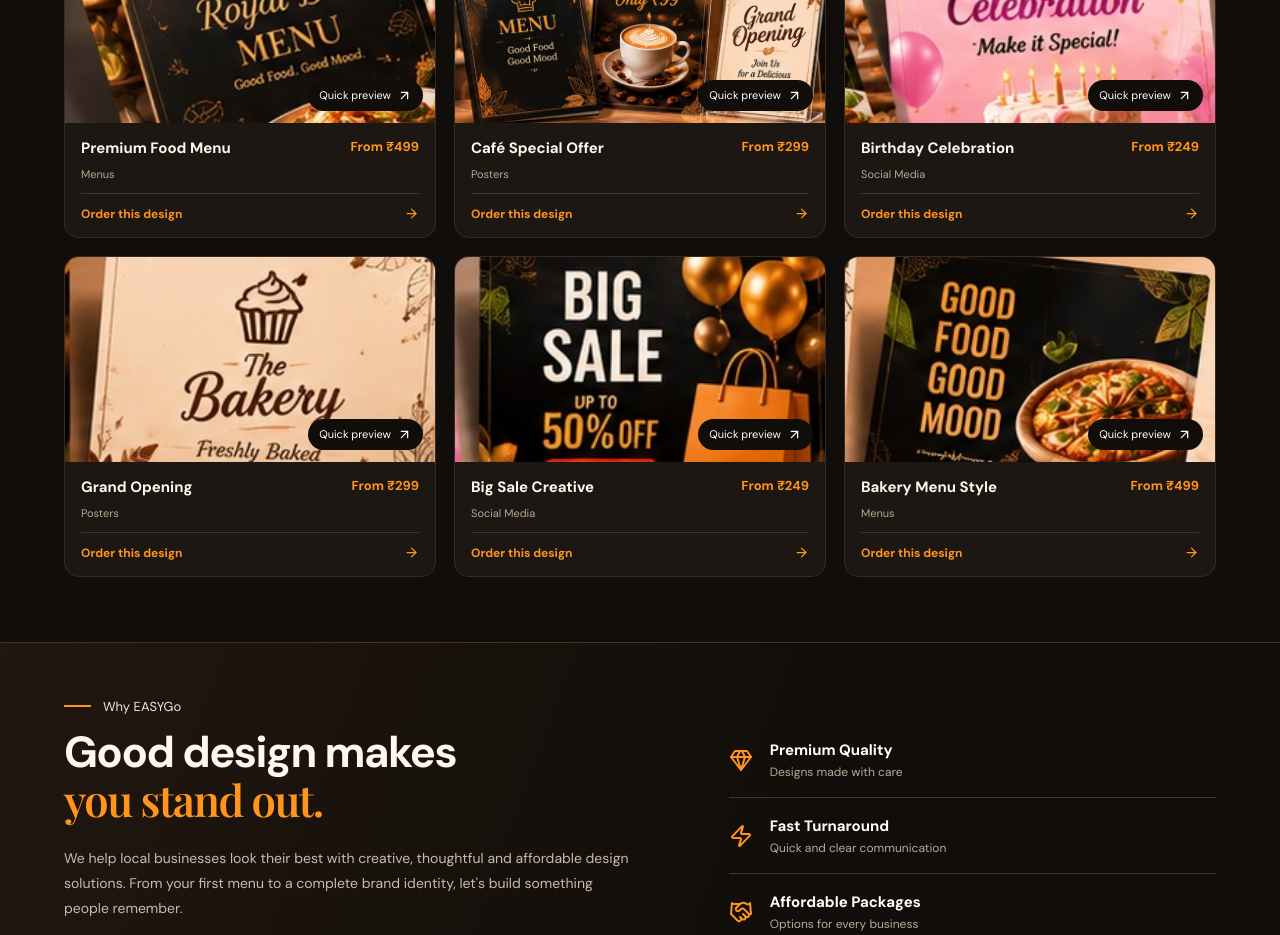
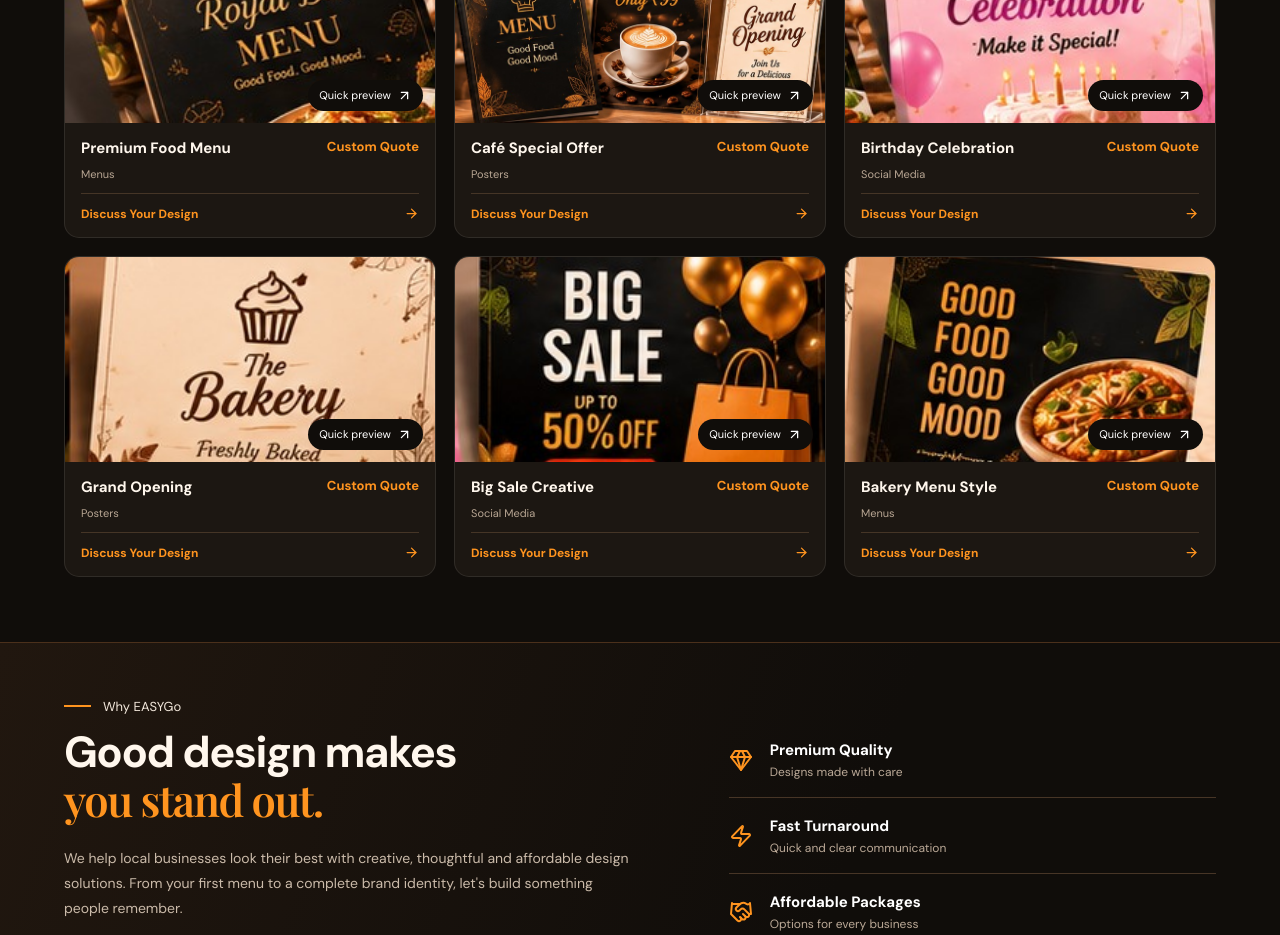
Before and after one commit to VanshitTiwari/easygo-creative-studio, a React (Vite) app: page / in a window 1280 px wide. Shown: the part 1380-2315 px from the top of the page. Built offline with nearby package versions, Linux system fonts and the light colour scheme; a web font is replaced by a local one.

Commit message:
Remove fixed template pricing

```diff
--- a/src/App.jsx
+++ b/src/App.jsx
@@ -28,7 +28,7 @@ function whatsappLink(message = "") {
 
 I visited your website and would like to enquire about your design services.
 
-${message ? `My enquiry: ${message}` : "Please share your design services, available packages, pricing, and delivery timelines."}
+${message ? `My enquiry: ${message}` : "Please share details about your design services and how we can get started."}
 
 Kindly guide me through the next steps.
 
@@ -108,37 +108,31 @@ const templates = [
   {
     name: "Premium Food Menu",
     category: "Menus",
-    price: "From ₹499",
     image: "/images/portfolio-menu.jpg"
   },
   {
     name: "Café Special Offer",
     category: "Posters",
-    price: "From ₹299",
     image: "/images/hero-showcase.jpg"
   },
   {
     name: "Birthday Celebration",
     category: "Social Media",
-    price: "From ₹249",
     image: "/images/portfolio-birthday.jpg"
   },
   {
     name: "Grand Opening",
     category: "Posters",
-    price: "From ₹299",
     image: "/images/portfolio-bakery.jpg"
   },
   {
     name: "Big Sale Creative",
     category: "Social Media",
-    price: "From ₹249",
     image: "/images/portfolio-sale.jpg"
   },
   {
     name: "Bakery Menu Style",
     category: "Menus",
-    price: "From ₹499",
     image: "/images/portfolio-food.jpg"
   }
 ];
@@ -377,18 +371,18 @@ export default function App() {
                   <small>{t.category}</small>
                 </div>
 
-                <b>{t.price}</b>
+                <b>Custom Quote</b>
               </div>
 
               <a
                 href={whatsappLink(
-                  `I am interested in "${t.name}" (${t.category}), listed at ${t.price}. Please share more details.`
+                  `I am interested in "${t.name}" (${t.category}). I would like to discuss the pricing and customization options personally. Please share more details.`
                 )}
                 target="_blank"
                 rel="noreferrer"
                 className="template-order"
               >
-                Order this design <ArrowRight size={15} />
+                Discuss Your Design <ArrowRight size={15} />
               </a>
             </article>
           ))}
@@ -540,7 +534,7 @@ export default function App() {
               <a
                 className="btn btn-orange"
                 href={whatsappLink(
-                  `I would like to enquire about ordering or customizing "${selected.name || selected.title}". Please share the details.`
+                  `I would like to enquire about ordering or customizing "${selected.name || selected.title}". Please share the details and quotation options.`
                 )}
                 target="_blank"
                 rel="noreferrer"
```
